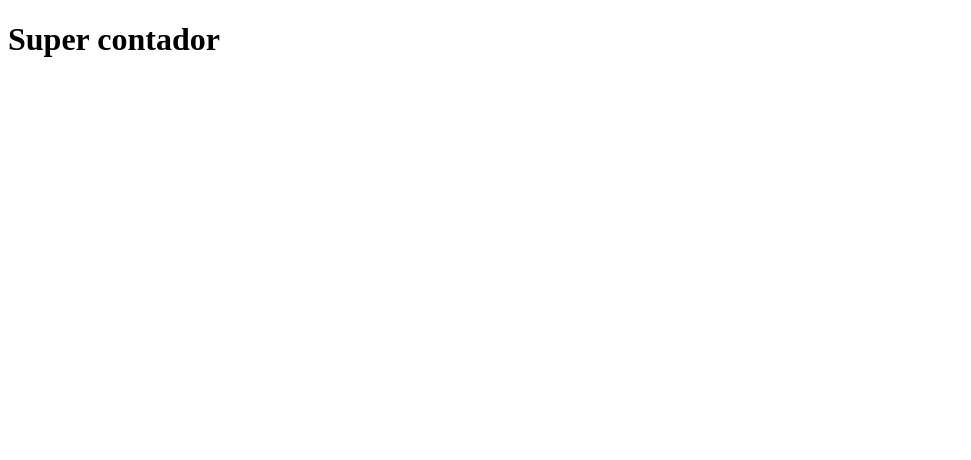
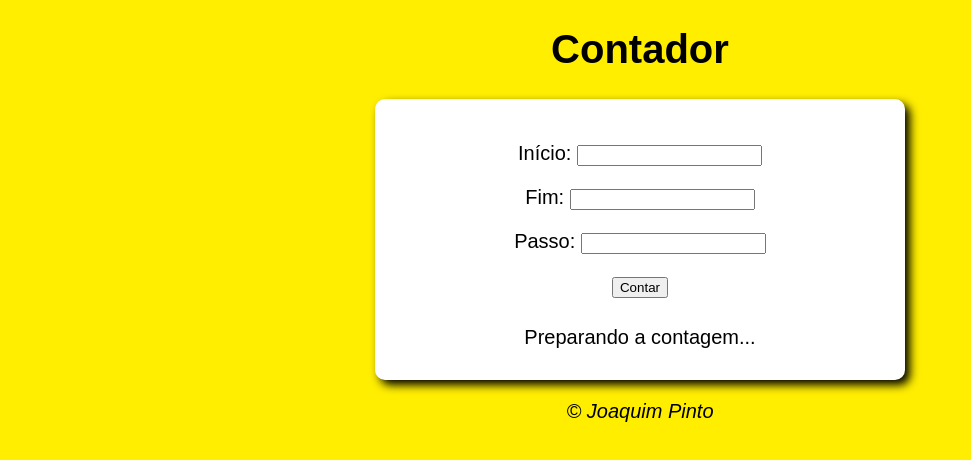
Before and after one commit to JoaquimSP/Curso-JavaScript, a plain HTML site: page super-contador/index.html in a window 1280 px wide. Shown: the whole page, without its empty margins (0-971 px from the left). Drawn offline with Linux system fonts and the light colour scheme.

Commit message:
update the exercises

```diff
--- a/super-contador/index.html
+++ b/super-contador/index.html
@@ -4,9 +4,36 @@
     <meta charset="UTF-8">
     <meta http-equiv="X-UA-Compatible" content="IE=edge">
     <meta name="viewport" content="width=device-width, initial-scale=1.0">
+    <link rel="stylesheet" href="../assets/style-exer.css">
+    <link rel="shortcut icon" href="../assets/favicon.ico" type="image/x-icon">
     <title>Super contador</title>
 </head>
 <body>
-  <h1>Super contador</h1>
+ <header>
+    <h1>Contador</h1>
+ </header>
+   <section>
+     <div>
+        <p>Início:
+          <input type="number" name="num_first" id="num_first" required>
+        </p>
+        <p>Fim:
+          <input type="number" name="num_last" id="num_last" required>
+        </p>
+        <p>Passo:
+          <input type="number" name="num" id="num" required>
+        </p>
+        <p>
+          <input type="button" value="Contar" onclick="countNum()">
+        </p>
+        <div id="message">
+           Preparando a contagem...
+        </div>
+     </div>
+   </section>
+  <footer>
+    <p>&copy; Joaquim Pinto</p>
+  </footer>
+ <script src="script.js"></script>
 </body>
 </html>
--- a/super-contador/script.js
+++ b/super-contador/script.js
@@ -0,0 +1,5 @@
+function countNum(){
+    var msg = window.document.getElementById('message')
+
+
+}
```
Also changed, not shown: tabuada/index.html (+15 -1 lines).
